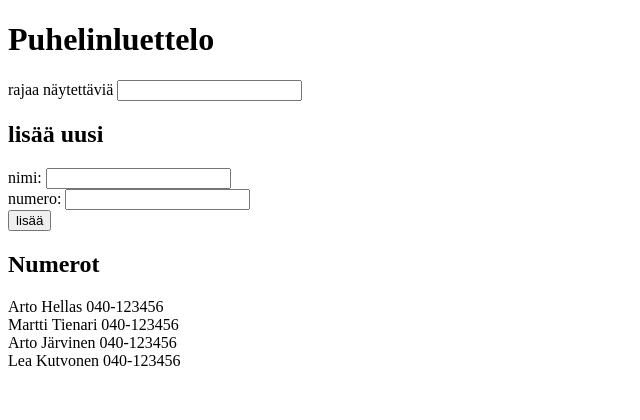
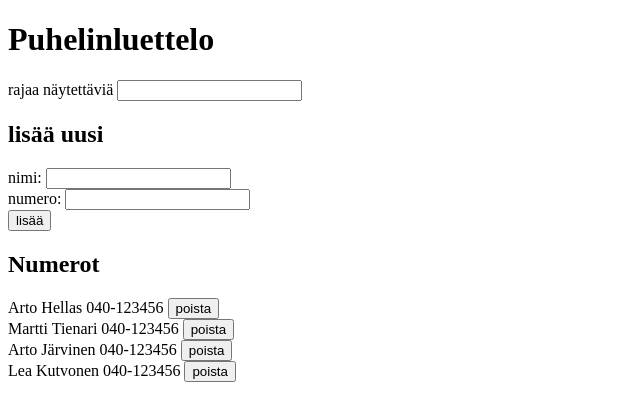
Before and after one commit to teemuko/hs-avoin-yo-fullstack, a React (Create React App) app in the folder osa2/puhelinluettelo/: page / in a window 1280 px wide. Shown: the top 420 px of the page, without its empty margins (0-640 px from the left). Built offline with nearby package versions, Linux system fonts and the light colour scheme; data requests are answered from the project's data file; the HTML template or start-up script is replaced by a standard one.

Commit message:
Osa2 -harjoitus 2.17 puhelinluettelo

```diff
--- a/osa2/puhelinluettelo/src/App.js
+++ b/osa2/puhelinluettelo/src/App.js
@@ -82,7 +82,10 @@ const App = () => {
         numberValue={newNumber} numberHandler={handleNumberChange}
       />
       <h2>Numerot</h2>
-      <PersonList persons={filteredPersons} />
+      <PersonList
+        persons={filteredPersons}
+        setPersons={setPersons}
+      />
     </div>
   )
 
--- a/osa2/puhelinluettelo/src/components/Person.js
+++ b/osa2/puhelinluettelo/src/components/Person.js
@@ -1,8 +1,13 @@
 import React from 'react'
 
-const Person = ({ person }) => {
+const Person = ({ person, deleteCall }) => {
   return (
-    <div>{person.name} {person.number}</div>
+    <div>
+      {person.name} {person.number} <button
+                                      onClick={deleteCall}>
+                                      poista
+                                    </button>
+    </div>
   )
 }
 
--- a/osa2/puhelinluettelo/src/components/PersonList.js
+++ b/osa2/puhelinluettelo/src/components/PersonList.js
@@ -1,11 +1,33 @@
 import React from 'react'
+import personService from '../services/persons.js'
 import Person from './Person'
 
-const PersonList = ({ persons }) => {
+const PersonList = ({ persons, setPersons }) => {
+  const deletePerson = id => {
+    const selectedPerson = persons.find(person =>
+      person.id === id)
+
+    if (!window.confirm(`Poistetaanko ${selectedPerson.name}?`)) {
+      return;
+    }
+    console.log('Deleting id:', id)
+
+    personService
+      .sendDelete(id)
+      .then(response => {
+        const remainingPersons = persons.filter(person =>
+          person.id !== id
+        )
+        setPersons(remainingPersons)
+        console.log('Delete done for id:', id)
+      })
+  }
+
   const rows = () => persons.map(person =>
     <Person
       key={person.name}
       person={person}
+      deleteCall={() => deletePerson(person.id)}
     />
   )
 
--- a/osa2/puhelinluettelo/src/services/persons.js
+++ b/osa2/puhelinluettelo/src/services/persons.js
@@ -16,4 +16,9 @@ const update = (id, newObject) => {
   return request.then(response => response.data)
 }
 
-export default { getAll, create, update }
+const sendDelete = (id) => {
+  const request = axios.delete(`${baseUrl}/${id}`)
+  return request.then(response => response.data)
+}
+
+export default { getAll, create, update, sendDelete }
```
Also changed, not shown: osa2/puhelinluettelo/db.json (line endings or trailing spaces).
